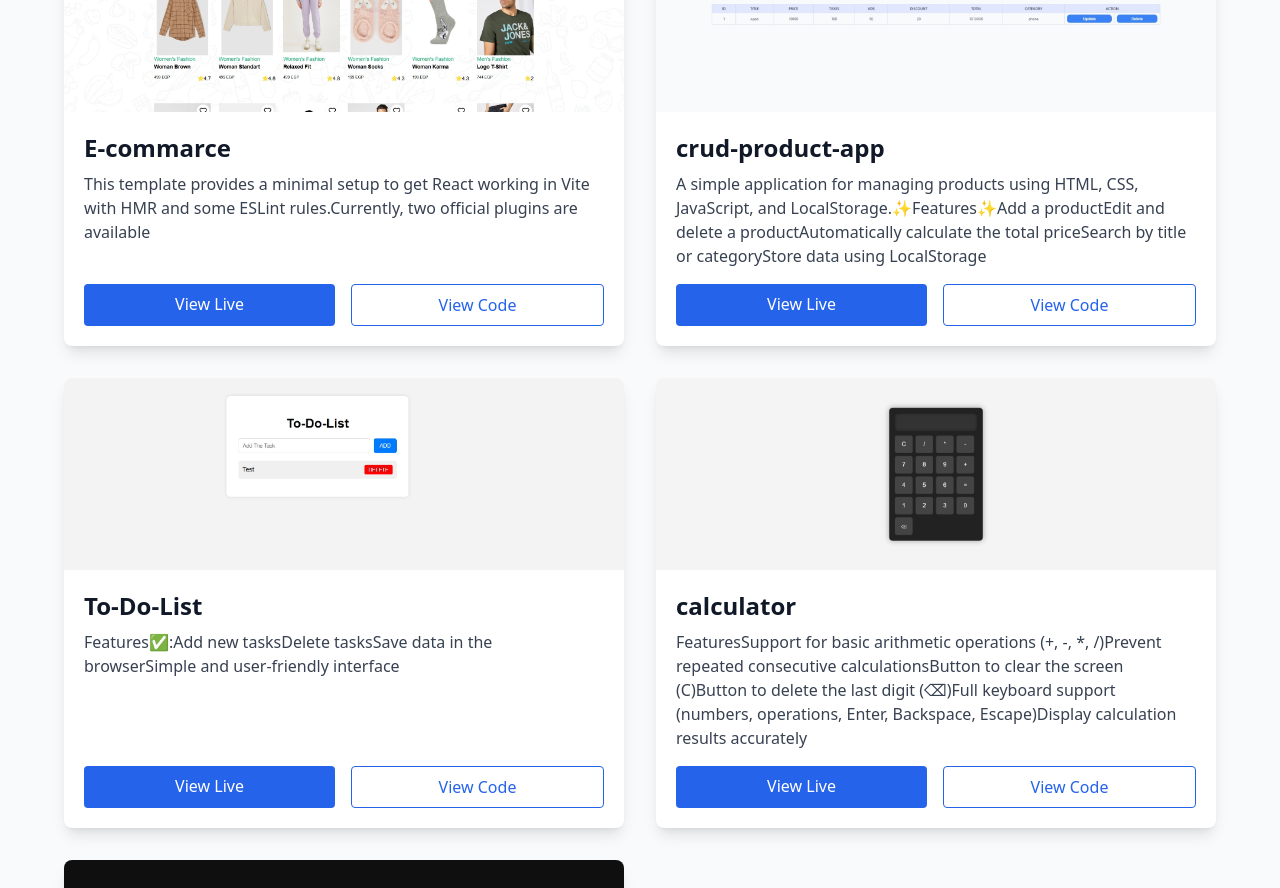
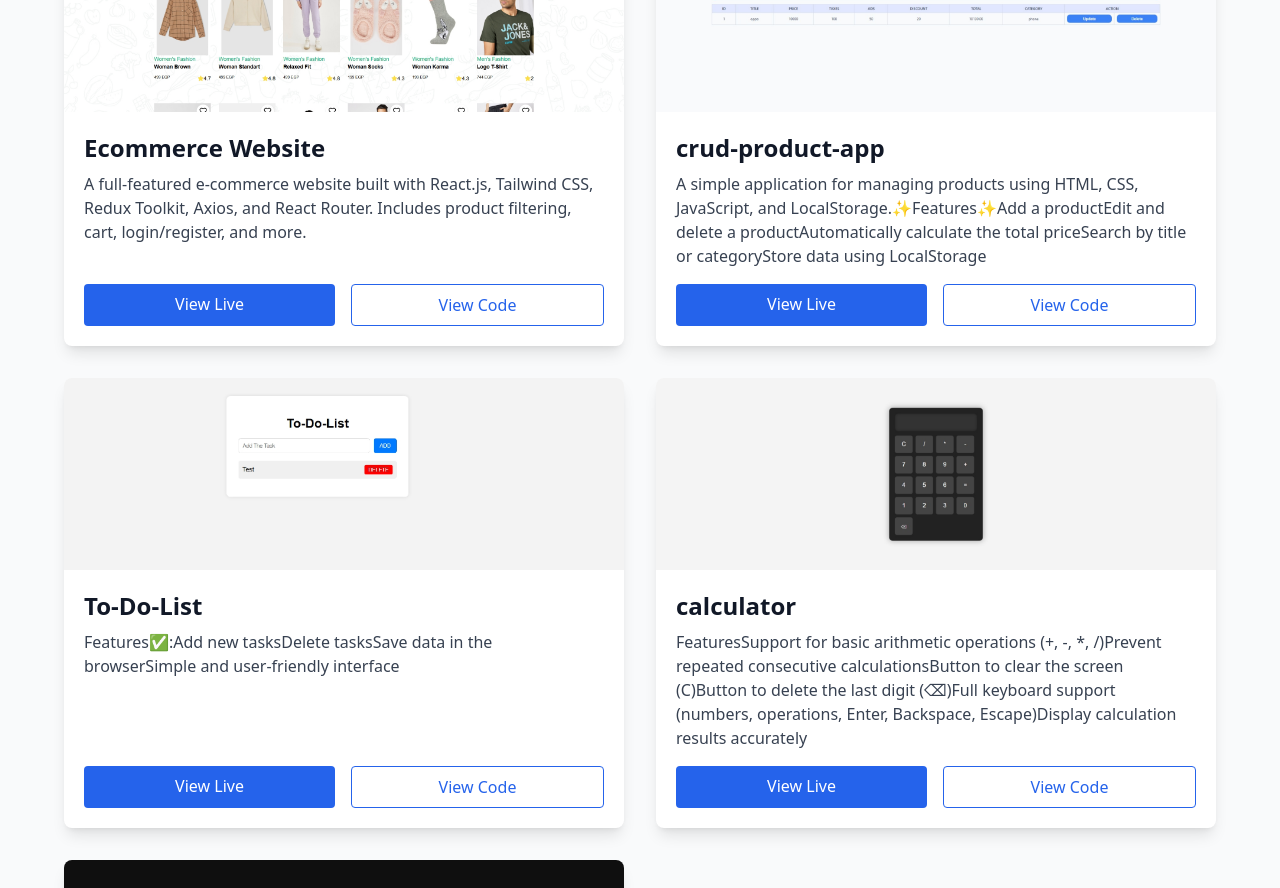
Before and after one commit to Minaeisa/my-portfolio, a React (Create React App) app: page / in a window 1280 px wide. Shown: the part 1740-2628 px from the top of the page. Built offline with nearby package versions, Linux system fonts and the light colour scheme; the HTML template or start-up script is replaced by a standard one.

Commit message:
Projects.jsx

```diff
--- a/src/components/Projects.jsx
+++ b/src/components/Projects.jsx
@@ -3,13 +3,14 @@ import { motion } from "framer-motion";
 
 const projects = [
   {
-    id: 1,
-    name: "E-commarce",
-    description: "This template provides a minimal setup to get React working in Vite with HMR and some ESLint rules.Currently, two official plugins are available",
-    image:"/ecommerce.jpeg",
-    liveLink: "e-commarce-seven.vercel.app/",
-    codeLink: "https://github.com/makariosfaiz123/E-commarce",
-  },
+  id: 1,
+  name: "Ecommerce Website",
+  description:
+    "A full-featured e-commerce website built with React.js, Tailwind CSS, Redux Toolkit, Axios, and React Router. Includes product filtering, cart, login/register, and more.",
+  image: "/ecommerce.jpeg",
+  liveLink: "https://ecommerce-project-fxi7.vercel.app/",
+  codeLink: "https://github.com/Minaeisa/Ecommerce-Project",
+},
   {
     id: 2,
     name: "crud-product-app",
```
